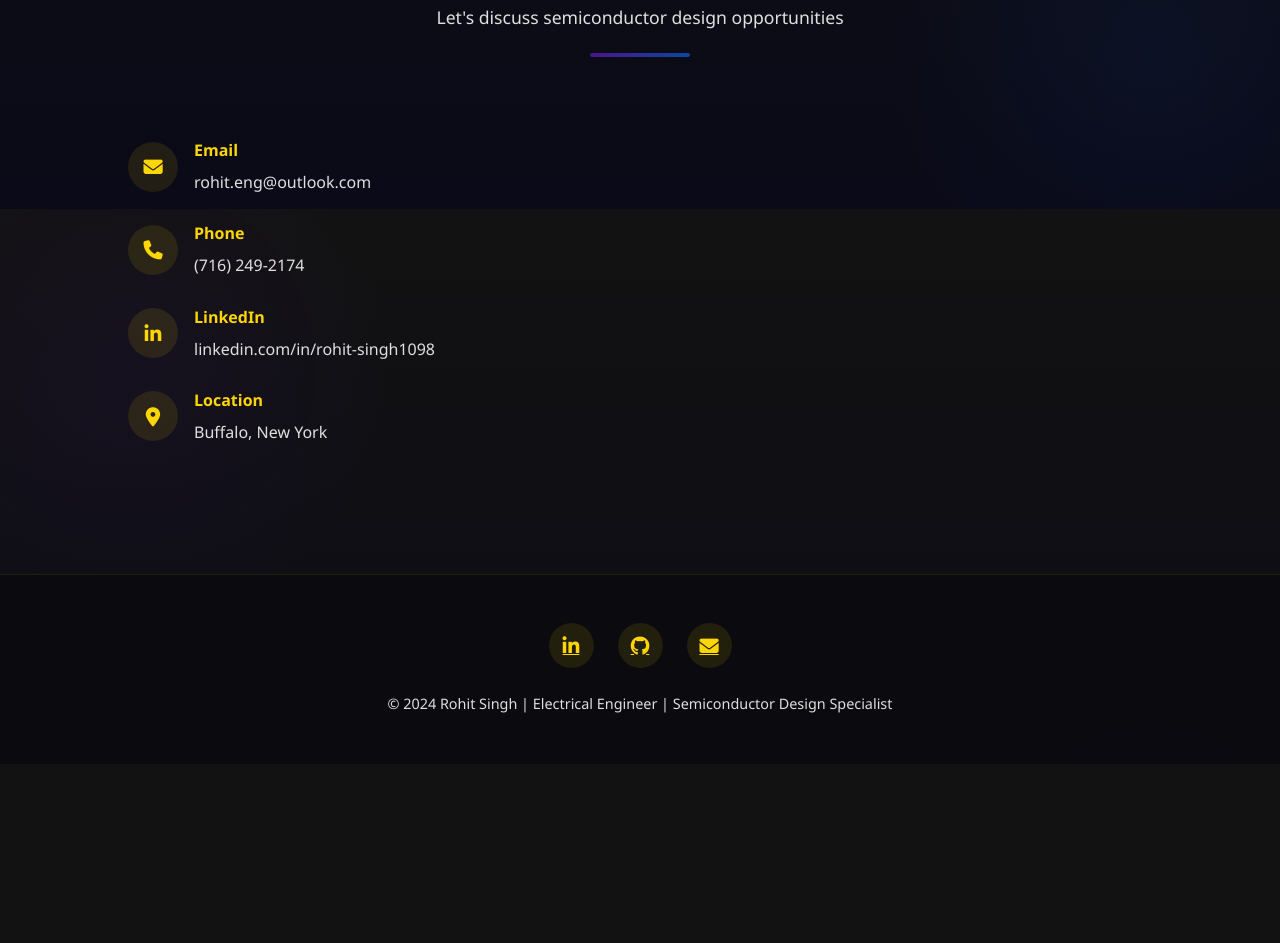
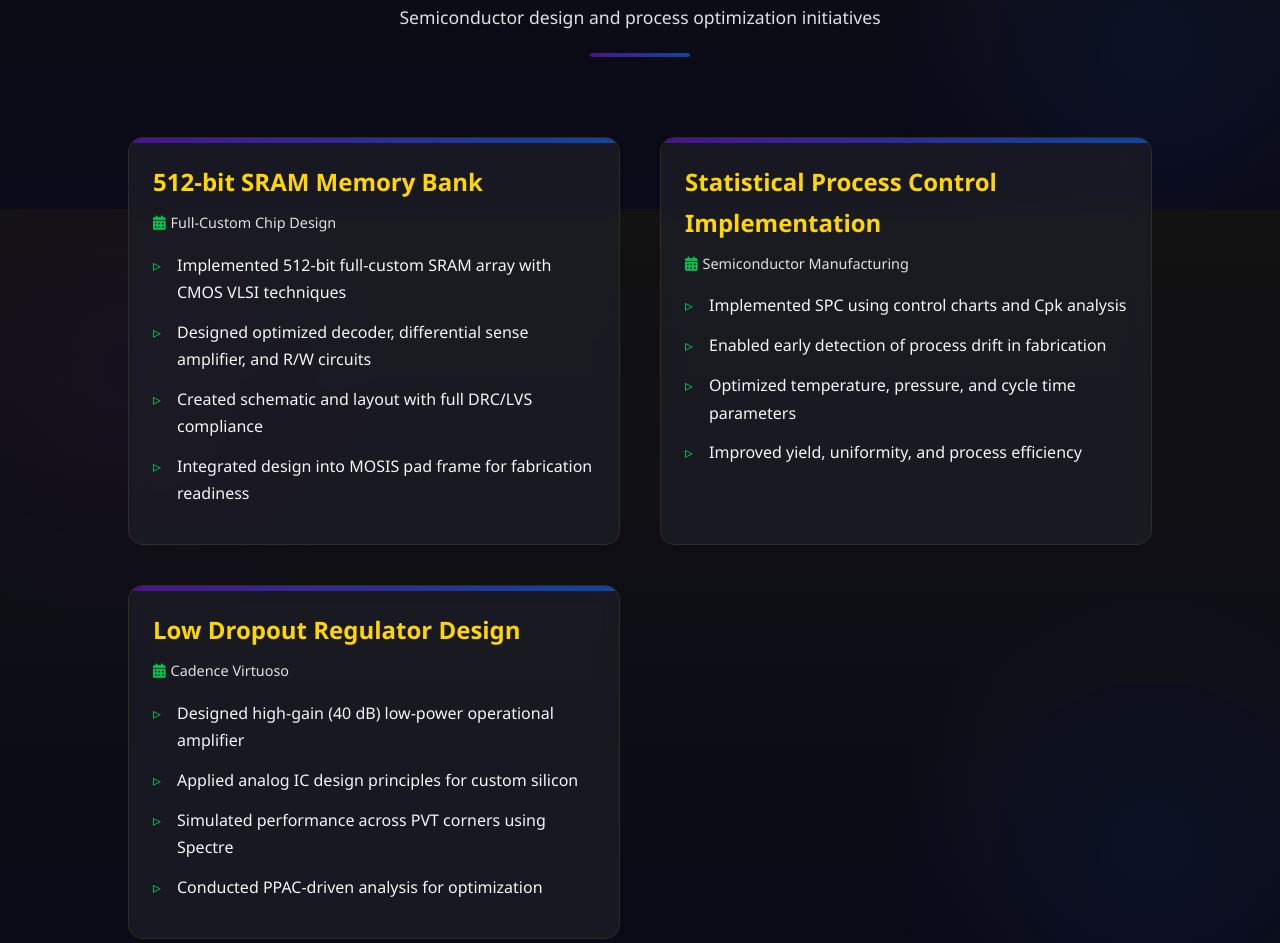
Before and after one commit to rohitsingh28vlsi/PORTFOLIO-, a plain HTML site: page index.html in a window 1280 px wide. Shown: the part 5391-6334 px from the top of the page. Before the commit the page ends 6155 px from the top, so only its background shows below. Drawn offline with Linux system fonts and the light colour scheme.

Commit message:
index.html

```diff
--- a/index.html
+++ b/index.html
@@ -825,6 +825,59 @@
             </div>
         </div>
     </section>
+<!-- Projects Section -->
+    <section id="projects">
+        <div class="section-header">
+            <h2>Key Projects</h2>
+            <p>Semiconductor design and process optimization initiatives</p>
+        </div>
+        <div class="card-grid">
+            <div class="card">
+                <div class="card-header">
+                    <h3>512-bit SRAM Memory Bank</h3>
+                    <div class="date"><i class="fas fa-calendar-alt"></i> Full-Custom Chip Design</div>
+                </div>
+                <div class="card-body">
+                    <ul>
+                        <li>Implemented 512-bit full-custom SRAM array with CMOS VLSI techniques</li>
+                        <li>Designed optimized decoder, differential sense amplifier, and R/W circuits</li>
+                        <li>Created schematic and layout with full DRC/LVS compliance</li>
+                        <li>Integrated design into MOSIS pad frame for fabrication readiness</li>
+                    </ul>
+                </div>
+            </div>
+
+            <div class="card">
+                <div class="card-header">
+                    <h3>Statistical Process Control Implementation</h3>
+                    <div class="date"><i class="fas fa-calendar-alt"></i> Semiconductor Manufacturing</div>
+                </div>
+                <div class="card-body">
+                    <ul>
+                        <li>Implemented SPC using control charts and Cpk analysis</li>
+                        <li>Enabled early detection of process drift in fabrication</li>
+                        <li>Optimized temperature, pressure, and cycle time parameters</li>
+                        <li>Improved yield, uniformity, and process efficiency</li>
+                    </ul>
+                </div>
+            </div>
+
+            <div class="card">
+                <div class="card-header">
+                    <h3>Low Dropout Regulator Design</h3>
+                    <div class="date"><i class="fas fa-calendar-alt"></i> Cadence Virtuoso</div>
+                </div>
+                <div class="card-body">
+                    <ul>
+                        <li>Designed high-gain (40 dB) low-power operational amplifier</li>
+                        <li>Applied analog IC design principles for custom silicon</li>
+                        <li>Simulated performance across PVT corners using Spectre</li>
+                        <li>Conducted PPAC-driven analysis for optimization</li>
+                    </ul>
+                </div>
+            </div>
+        </div>
+    </section>
 
     <!-- Contact Section -->
     <section id="contact">
```
